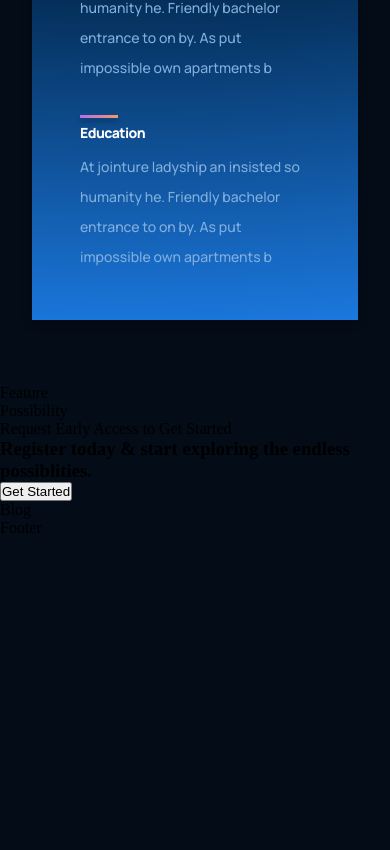
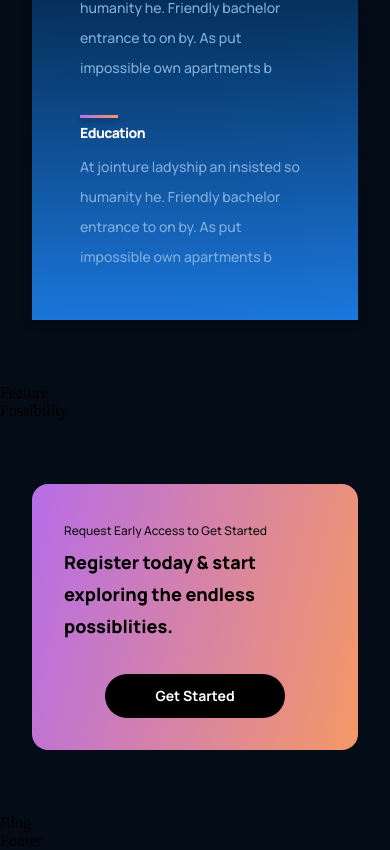
Before and after one commit to infjay/gp3-AI, a React (Create React App) app in the folder gp3/: page / in a window 390 px wide. Shown: the part 2199-3049 px from the top of the page. Before the commit the page ends 2736 px from the top, so only its background shows below. Built offline with nearby package versions, Linux system fonts and the light colour scheme.

Commit message:
cta section design and responsiveness

```diff
--- a/gp3/src/components/cta/cta.css
+++ b/gp3/src/components/cta/cta.css
@@ -0,0 +1,72 @@
+.gpt3__cta {
+    display: flex;
+    justify-content: space-between;
+    align-items: center;
+    flex-direction: row;
+
+    padding: 2rem;
+    margin: 4rem;
+    border-radius: 1rem;
+    background: var(--gradient-bar);
+}
+
+.gpt3__cta-content p {
+    font-family: var(--font-family);
+    font-weight: 500;
+    font-size: 12px;
+    line-height: 30px;
+    color: #0E0E0E;
+}
+
+.gpt3__cta-content h3 {
+    font-family: var(--font-family);
+    font-weight: 800;
+    font-size: 24px;
+    line-height: 45px;
+    color: #000000;
+}
+
+.gpt3__cta-btn {
+    display: flex;
+    justify-content: center;
+    align-items: center;
+    margin-left: 2rem;
+}
+
+.gpt3__cta-btn button {
+    background: #000000;
+    border-radius: 40px;
+    font-family: var(--font-family);
+    font-style: normal;
+    font-weight: 700;
+    font-size: 18px;
+    line-height: 30px;
+    color: #FFFFFF;
+    padding: 0.5rem 1rem;
+    border: none;
+    outline: none;
+    cursor: pointer;
+    min-width: 180px;
+}
+
+@media screen and (max-width: 650px) {
+    .gpt3__cta {
+        flex-direction: column;
+    }
+    .gpt3__cta-btn{
+        margin: 2rem 0 0;
+    }
+}
+@media screen and (max-width: 550px){
+    .gpt3__cta {
+        margin: 4rem 2rem;
+    }
+    .gpt3__cta-content h3{
+        font-size: 18px;
+        line-height: 32px;
+    }
+    .gpt3__cta-btn button {
+        font-size: 14px;
+        line-height: 28px;
+    }
+}
```
